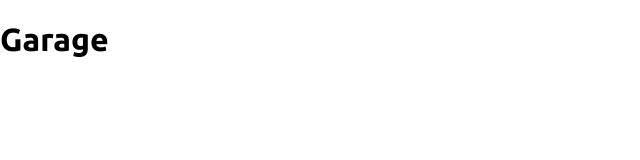
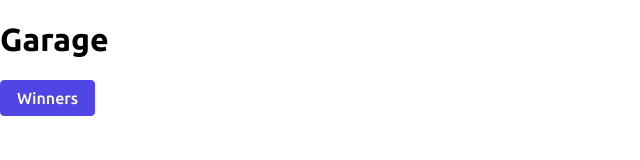
Before and after one commit to mvavilin/async-race, a website built with Vite: page async-race/index.html in a window 1280 px wide. Shown: the whole page, without its empty margins (0-640 px from the left). Built offline with nearby package versions, Linux system fonts and the light colour scheme.

Commit message:
feat: add navigation buttons

```diff
--- /dev/null
+++ b/async-race/src/components/NavButton/NavButton.ts
@@ -0,0 +1,14 @@
+import ButtonBuilder from '@utils/button-builder';
+import type { NavButtonProps } from '@types';
+import { navigateTo } from '@utils/navigation';
+
+export default class NavButton extends ButtonBuilder {
+  constructor({ id = '', classes = [], text = '', route }: NavButtonProps) {
+    super({
+      id,
+      classes: ['nav-btn', ...classes],
+      text,
+      event: { type: 'click', handler: () => navigateTo(route) },
+    });
+  }
+}
--- a/async-race/src/pages/GaragePage/GaragePage.ts
+++ b/async-race/src/pages/GaragePage/GaragePage.ts
@@ -1,8 +1,11 @@
 import { BasePage } from '@pages';
 import ElementBuilder from '@utils/element-builder';
+import NavButton from '@components/NavButton/NavButton';
+import { RoutePath } from '@types';
 
 export default class GaragePage extends BasePage {
   protected title: ElementBuilder;
+  protected winnersButton: NavButton;
 
   constructor() {
     super();
@@ -10,6 +13,9 @@ export default class GaragePage extends BasePage {
     this.title = new ElementBuilder({ tag: 'h1', content: 'Garage' });
     this.root.addChild(this.title);
 
+    this.winnersButton = new NavButton({ text: 'Winners', route: RoutePath.WINNERS });
+    this.root.addChild(this.winnersButton);
+
     this.render();
   }
 
--- a/async-race/src/pages/WinnersPage/WinnersPage.ts
+++ b/async-race/src/pages/WinnersPage/WinnersPage.ts
@@ -1,8 +1,11 @@
 import { BasePage } from '@pages';
 import ElementBuilder from '@utils/element-builder';
+import NavButton from '@components/NavButton/NavButton';
+import { RoutePath } from '@types';
 
 export default class WinnersPage extends BasePage {
   protected title: ElementBuilder;
+  protected garageButton: NavButton;
 
   constructor() {
     super();
@@ -10,6 +13,9 @@ export default class WinnersPage extends BasePage {
     this.title = new ElementBuilder({ tag: 'h1', content: 'Winners' });
     this.root.addChild(this.title);
 
+    this.garageButton = new NavButton({ text: 'Garage', route: RoutePath.GARAGE });
+    this.root.addChild(this.garageButton);
+
     this.render();
   }
 
--- a/async-race/src/router.ts
+++ b/async-race/src/router.ts
@@ -28,8 +28,4 @@ export default class Router {
     const page = route ? route.component : new NotFoundPage();
     this.container.replaceChildren(page.build());
   }
-
-  public navigate(path: RoutePath): void {
-    window.location.hash = path;
-  }
 }
--- a/async-race/src/style.css
+++ b/async-race/src/style.css
@@ -1,6 +1,42 @@
 @import url('UbuntuFonts.module.css');
+
+* {
+  box-sizing: border-box;
+}
 
 body {
   font-family: 'Ubuntu', sans-serif;
   font-weight: 400;
 }
+
+.btn {
+  display: inline-block;
+  padding: 0.5rem 1rem;
+  font-size: 1rem;
+  font-weight: 500;
+  color: #fff;
+  background-color: #4f46e5;
+  border: 1px solid #4f46e5;
+  border-radius: 4px;
+  cursor: pointer;
+  transition:
+    background-color 0.2s ease,
+    transform 0.1s ease;
+  text-align: center;
+  text-decoration: none;
+}
+
+.btn:hover {
+  background-color: #4338ca;
+}
+
+.btn:active {
+  background-color: #3730a3;
+  transform: scale(0.98);
+}
+
+.btn:disabled {
+  background-color: #a5b4fc;
+  border-color: #a5b4fc;
+  cursor: not-allowed;
+}
--- a/async-race/src/types/index.ts
+++ b/async-race/src/types/index.ts
@@ -1,6 +1,20 @@
-import type { ElementBuilderOptions, EngineResponse } from '@/types/interfaces';
-import type { Route, Car, QueryParam } from '@/types/types';
+import type {
+  ElementBuilderOptions,
+  EngineResponse,
+  ButtonBuilderOptions,
+  NavButtonProps,
+} from '@/types/interfaces';
+import type { Route, Car, QueryParam, ButtonType } from '@/types/types';
 import { RoutePath, ApiPath } from '@/types/enums';
 
-export type { ElementBuilderOptions, Route, Car, QueryParam, EngineResponse };
+export type {
+  ElementBuilderOptions,
+  Route,
+  Car,
+  QueryParam,
+  EngineResponse,
+  ButtonType,
+  ButtonBuilderOptions,
+  NavButtonProps,
+};
 export { RoutePath, ApiPath };
--- a/async-race/src/types/types.ts
+++ b/async-race/src/types/types.ts
@@ -16,3 +16,5 @@ export type QueryParam = {
   key: string;
   value: string;
 };
+
+export type ButtonType = HTMLButtonElement['type'];
--- /dev/null
+++ b/async-race/src/utils/button-builder.ts
@@ -0,0 +1,37 @@
+import ElementBuilder from '@utils/element-builder';
+import type { ButtonBuilderOptions, ButtonType } from '@types';
+
+export default class ButtonBuilder extends ElementBuilder {
+  constructor({
+    id = '',
+    classes = [],
+    text = '',
+    event = { type: 'click', handler: () => { } },
+    type = 'button',
+    disabled = false,
+  }: ButtonBuilderOptions = {}) {
+    super({ tag: 'button', id, classes: ['btn', ...classes], content: text, event });
+
+    this.setType(type);
+    if (disabled) this.disable();
+  }
+
+  public setType(type: ButtonType): void {
+    this.getElement().setAttribute('type', type);
+  }
+
+  private disable(): void {
+    const button = this.getElement();
+    if (button instanceof HTMLButtonElement) button.disabled = true;
+  }
+
+  private enable(): void {
+    const button = this.getElement();
+    if (button instanceof HTMLButtonElement) button.disabled = false;
+  }
+
+  public setDisabled(state: boolean): void {
+    if (state) this.disable()
+    else this.enable();
+  }
+}
--- /dev/null
+++ b/async-race/src/utils/navigation.ts
@@ -0,0 +1,5 @@
+import { RoutePath } from '@types';
+
+export function navigateTo(route: RoutePath) {
+  window.location.hash = route;
+}
```
Also changed, not shown: async-race/src/types/interfaces.ts (+24 -7 lines).
